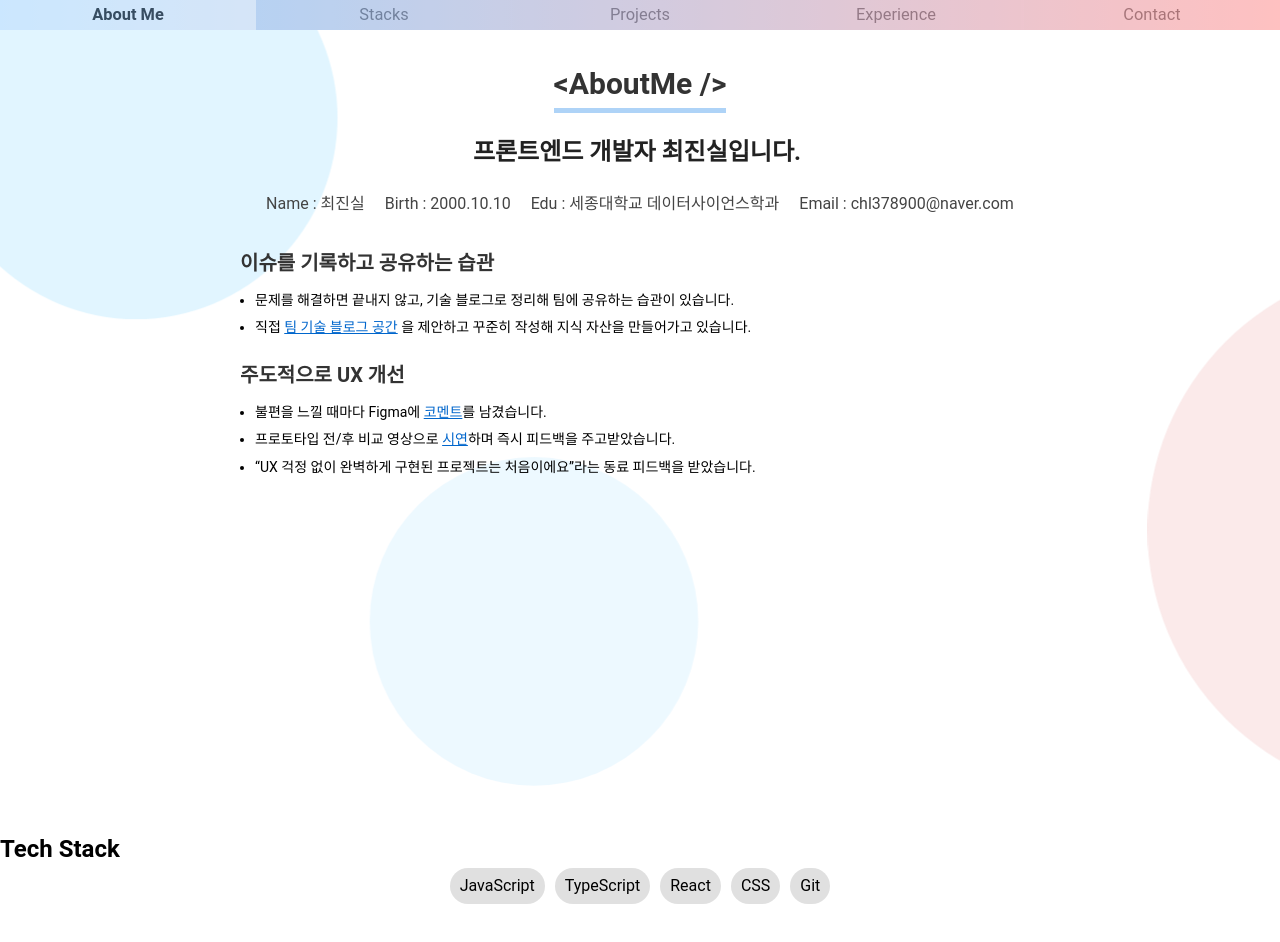
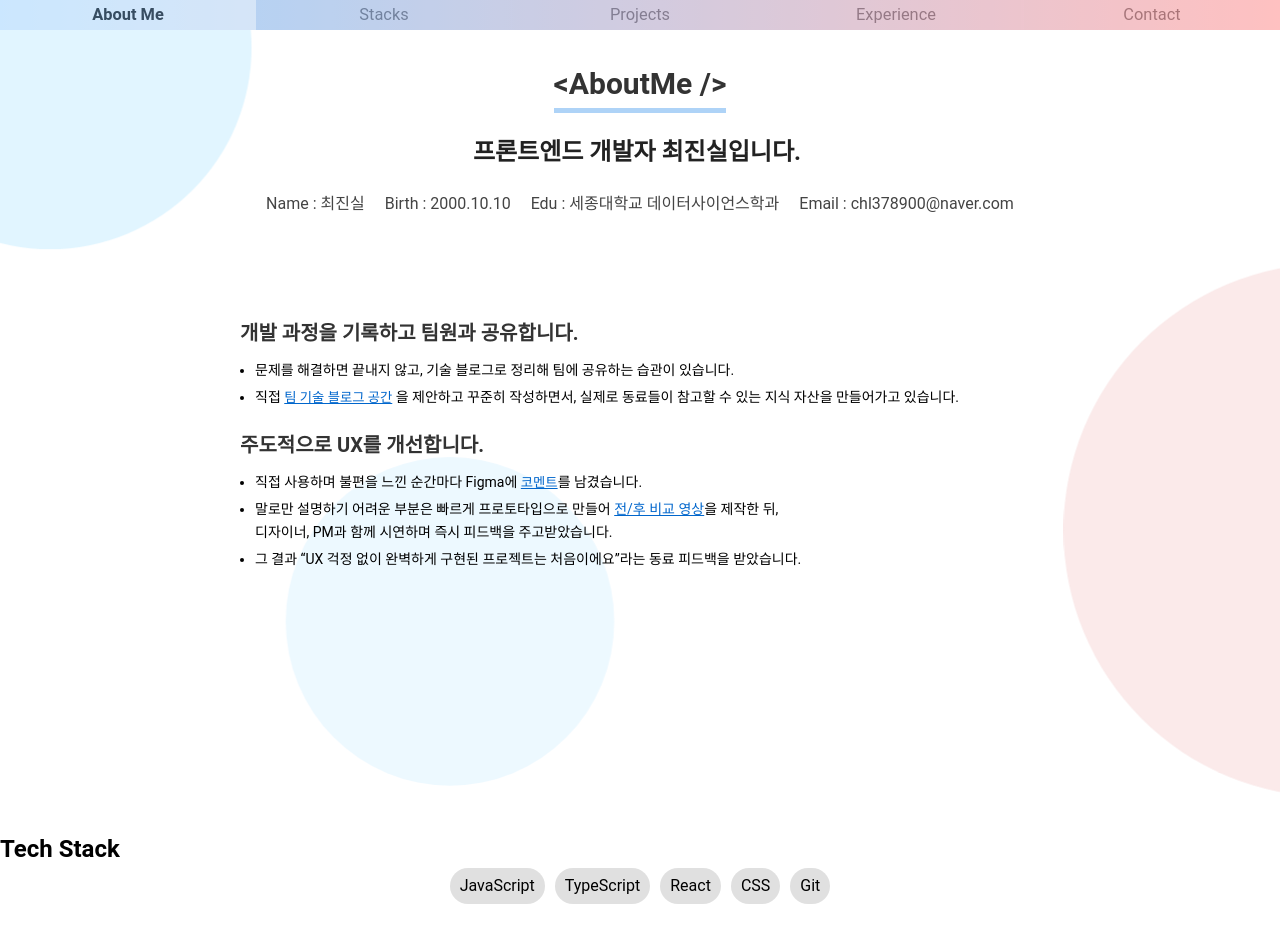
Before and after one commit to chlwlstlf/chlwlstlf-me, a React (Create React App) app: page / in a window 1280 px wide. Shown: the top 942 px of the page. Built offline with nearby package versions, Linux system fonts and the light colour scheme.

Commit message:
feat: About Me 페이지 완성

```diff
--- a/public/index.html
+++ b/public/index.html
@@ -2,19 +2,34 @@
 <html lang="en">
   <head>
     <meta charset="utf-8" />
-    <link rel="icon" href="%PUBLIC_URL%/favicon.ico" />
-    <meta name="viewport" content="width=device-width, initial-scale=1" />
-    <meta name="theme-color" content="#000000" />
+    <link
+      rel="icon"
+      href="%PUBLIC_URL%/favicon.ico"
+    />
+    <meta
+      name="viewport"
+      content="width=device-width, initial-scale=1"
+    />
+    <meta
+      name="theme-color"
+      content="#000000"
+    />
     <meta
       name="description"
       content="Web site created using create-react-app"
     />
-    <link rel="apple-touch-icon" href="%PUBLIC_URL%/logo192.png" />
+    <link
+      rel="apple-touch-icon"
+      href="%PUBLIC_URL%/logo192.png"
+    />
     <!--
       manifest.json provides metadata used when your web app is installed on a
       user's mobile device or desktop. See https://developers.google.com/web/fundamentals/web-app-manifest/
     -->
-    <link rel="manifest" href="%PUBLIC_URL%/manifest.json" />
+    <link
+      rel="manifest"
+      href="%PUBLIC_URL%/manifest.json"
+    />
     <!--
       Notice the use of %PUBLIC_URL% in the tags above.
       It will be replaced with the URL of the `public` folder during the build.
@@ -29,6 +44,7 @@
   <body>
     <noscript>You need to enable JavaScript to run this app.</noscript>
     <div id="root"></div>
+    <div id="portal"></div>
     <!--
       This HTML file is a template.
       If you open it directly in the browser, you will see an empty page.
--- /dev/null
+++ b/src/components/Modal/Modal.css
@@ -0,0 +1,56 @@
+/* Modal.css */
+
+/* 1. Overlay: 전체 화면 어둡게 */
+.modal-overlay {
+  position: fixed;
+  inset: 0; /* top:0; right:0; bottom:0; left:0; */
+  background: rgba(0, 0, 0, 0.5);
+  z-index: 1000;
+}
+
+/* 2. Content: 중앙에 띄우는 박스 */
+.modal-content {
+  position: fixed;
+  top: 50%;
+  left: 50%;
+  width: fit-content;
+  max-height: 80vh;
+  overflow-y: auto;
+  padding: 2rem;
+  background: #fff;
+  border-radius: 8px;
+  transform: translate(-50%, -50%);
+  z-index: 1001;
+  box-shadow: 0 4px 16px rgba(0, 0, 0, 0.2);
+}
+
+/* 3. Header: 제목과 닫기 버튼 영역 */
+.modal-header {
+  display: flex;
+  align-items: center;
+  justify-content: space-between;
+  margin-bottom: 1rem;
+}
+
+/* 3-1. 제목 스타일 */
+.modal-title {
+  margin: 0;
+  font-size: 1.8rem;
+  font-weight: 600;
+  color: #222;
+}
+
+/* 3-2. 닫기 버튼 */
+.modal-close-button {
+  background: none;
+  border: none;
+  font-size: 1.6rem;
+  line-height: 1;
+  cursor: pointer;
+  padding: 0.2rem;
+  color: #555;
+  transition: color 0.2s;
+}
+.modal-close-button:hover {
+  color: #000;
+}
--- /dev/null
+++ b/src/components/Modal/Modal.tsx
@@ -0,0 +1,79 @@
+import React, { type ReactNode, useEffect } from "react";
+import ReactDOM from "react-dom";
+import "./Modal.css";
+
+interface ModalMainProps {
+  children: ReactNode;
+}
+const ModalMain = ({ children }: ModalMainProps) => {
+  // 포탈 대상
+  const modalRoot = document.getElementById("portal");
+
+  useEffect(() => {
+    // body 스크롤 잠금
+    document.body.style.overflow = "hidden";
+    return () => {
+      document.body.style.overflow = "";
+    };
+  }, []);
+
+  if (!modalRoot) return null;
+
+  // children 전체를 포탈로 렌더
+  return ReactDOM.createPortal(<>{children}</>, modalRoot);
+};
+
+export interface ModalOverlayProps extends React.HTMLAttributes<HTMLDivElement> {
+  onClick: () => void;
+}
+export const ModalOverlay = ({ onClick, className = "", style, ...rest }: ModalOverlayProps) => (
+  <div
+    {...rest}
+    onClick={onClick}
+    className={`modal-overlay${className ? ` ${className}` : ""}`}
+    style={style}
+  />
+);
+
+export interface ModalContentProps extends React.HTMLAttributes<HTMLDivElement> {
+  children: ReactNode;
+}
+export const ModalContent = ({ children, className = "", style, ...rest }: ModalContentProps) => (
+  <div
+    {...rest}
+    className={`modal-content${className ? ` ${className}` : ""}`}
+    style={style}
+  >
+    {children}
+  </div>
+);
+
+export interface ModalHeaderProps extends React.HTMLAttributes<HTMLDivElement> {
+  title: string;
+  onClose: () => void;
+  showCloseButton?: boolean;
+}
+export const ModalHeader = ({ title, onClose, showCloseButton = true, className = "", ...rest }: ModalHeaderProps) => (
+  <div
+    {...rest}
+    className={`modal-header${className ? ` ${className}` : ""}`}
+  >
+    {showCloseButton && (
+      <button
+        className="modal-close-button"
+        onClick={onClose}
+      >
+        ×
+      </button>
+    )}
+    <h1 className="modal-title">{title}</h1>
+  </div>
+);
+
+const Modal = Object.assign(ModalMain, {
+  Overlay: ModalOverlay,
+  Content: ModalContent,
+  Header: ModalHeader,
+});
+
+export default Modal;
--- /dev/null
+++ b/src/hooks/useModal.ts
@@ -0,0 +1,10 @@
+import { useState, useCallback } from "react";
+
+export function useModal() {
+  const [isOpen, setIsOpen] = useState(false);
+
+  const open = useCallback(() => setIsOpen(true), []);
+  const close = useCallback(() => setIsOpen(false), []);
+
+  return { isOpen, open, close };
+}
--- a/src/pages/About/About.css
+++ b/src/pages/About/About.css
@@ -34,8 +34,8 @@
   width: 400px;
   height: 400px;
   background: rgba(10, 175, 255, 0.3);
-  top: -10%;
-  left: -5%;
+  top: -150px;
+  left: -150px;
   animation-duration: 7s;
 }
 
@@ -43,8 +43,8 @@
   width: 500px;
   height: 500px;
   background: rgba(206, 28, 28, 0.2);
-  bottom: -0%;
-  right: -30%;
+  bottom: 0;
+  right: -300px;
   animation-duration: 9s;
 }
 
@@ -52,8 +52,8 @@
   width: 300px;
   height: 300px;
   background: rgba(10, 175, 255, 0.15);
-  bottom: 0%;
-  left: 30%;
+  bottom: 0;
+  left: 300px;
   animation-duration: 11s;
 }
 
@@ -129,7 +129,7 @@
   position: relative;
   z-index: 1;
   max-width: 800px;
-  margin: 0 auto;
+  margin: 100px auto;
   text-align: left;
 }
 .details h2 {
@@ -146,7 +146,7 @@
   line-height: 1.6;
   margin-bottom: 0.5rem;
 }
-.details a {
+.details .link-button {
   color: #0066cc;
   text-decoration: underline;
 }
--- a/src/pages/About/About.tsx
+++ b/src/pages/About/About.tsx
@@ -1,11 +1,17 @@
 import React, { useState, useEffect } from "react";
 import "./About.css";
+import { useModal } from "../../hooks/useModal";
+import { ImageModal } from "./components/ImageModal";
+import blogImg from "../../assets/blog.png";
+import figmaCommentImg from "../../assets/figma-comments.png";
 
 const fullText = "프론트엔드 개발자 최진실입니다.";
 
 const About = () => {
   const [text, setText] = useState("");
   const [count, setCount] = useState(0);
+  const blogModal = useModal();
+  const figmaModal = useModal();
 
   useEffect(() => {
     if (count < fullText.length) {
@@ -42,49 +48,76 @@ const About = () => {
       </div>
 
       <div className="details">
-        <h2>이슈를 기록하고 공유하는 습관</h2>
+        <h2>개발 과정을 기록하고 팀원과 공유합니다.</h2>
         <ul>
           <li>문제를 해결하면 끝내지 않고, 기술 블로그로 정리해 팀에 공유하는 습관이 있습니다.</li>
           <li>
             직접{" "}
-            <a
-              href="https://github.com/user-attachments/assets/6f210460-cc19-419b-8d32-ff93a4305874"
-              target="_blank"
-              rel="noopener noreferrer"
+            <button
+              className="link-button"
+              onClick={blogModal.open}
             >
               팀 기술 블로그 공간
-            </a>{" "}
-            을 제안하고 꾸준히 작성해 지식 자산을 만들어가고 있습니다.
+            </button>{" "}
+            을 제안하고 꾸준히 작성하면서, 실제로 동료들이 참고할 수 있는 지식 자산을 만들어가고 있습니다.
           </li>
         </ul>
 
-        <h2>주도적으로 UX 개선</h2>
+        <h2>주도적으로 UX를 개선합니다.</h2>
         <ul>
           <li>
-            불편을 느낄 때마다 Figma에{" "}
-            <a
-              href="https://github.com/user-attachments/assets/65b54b95-dd87-4360-8479-c59112130b97"
-              target="_blank"
-              rel="noopener noreferrer"
+            직접 사용하며 불편을 느낀 순간마다 Figma에{" "}
+            <button
+              className="link-button"
+              onClick={figmaModal.open}
             >
               코멘트
-            </a>
+            </button>
             를 남겼습니다.
           </li>
           <li>
-            프로토타입 전/후 비교 영상으로{" "}
+            말로만 설명하기 어려운 부분은 빠르게 프로토타입으로 만들어{" "}
             <a
+              className="link-button"
               href="https://github.com/ConSeat/frontend/pull/114"
               target="_blank"
               rel="noopener noreferrer"
             >
-              시연
+              전/후 비교 영상
             </a>
-            하며 즉시 피드백을 주고받았습니다.
+            을 제작한 뒤,
+            <br></br>
+            디자이너, PM과 함께 시연하며 즉시 피드백을 주고받았습니다.
           </li>
-          <li>“UX 걱정 없이 완벽하게 구현된 프로젝트는 처음이에요”라는 동료 피드백을 받았습니다.</li>
+          <li>그 결과 “UX 걱정 없이 완벽하게 구현된 프로젝트는 처음이에요”라는 동료 피드백을 받았습니다.</li>
         </ul>
       </div>
+
+      {/* 블로그 모달 */}
+      <ImageModal
+        isOpen={blogModal.isOpen}
+        onClose={blogModal.close}
+      >
+        <h2>팀 기술 블로그 공간</h2>
+        <img
+          src={blogImg}
+          alt="블로그 스크린샷"
+          style={{ width: "80vw", height: "auto" }}
+        />
+      </ImageModal>
+
+      {/* Figma 모달 */}
+      <ImageModal
+        isOpen={figmaModal.isOpen}
+        onClose={figmaModal.close}
+      >
+        <h2>Figma 코멘트</h2>
+        <img
+          src={figmaCommentImg}
+          style={{ width: "100%", height: "auto" }}
+          alt="Figma 코멘트 예시"
+        />
+      </ImageModal>
     </section>
   );
 };
--- /dev/null
+++ b/src/pages/About/components/ImageModal.tsx
@@ -0,0 +1,18 @@
+import Modal from "../../../components/Modal/Modal";
+
+interface ImageModalProps {
+  isOpen: boolean;
+  onClose: () => void;
+  children: React.ReactNode;
+}
+
+export function ImageModal({ isOpen, onClose, children }: ImageModalProps) {
+  if (!isOpen) return null;
+
+  return (
+    <Modal>
+      <Modal.Overlay onClick={onClose} />
+      <Modal.Content>{children}</Modal.Content>
+    </Modal>
+  );
+}
```
Also changed, not shown: src/assets/figma-comments.png (added), 1 other file (tests, documents, lock files or other folders).
